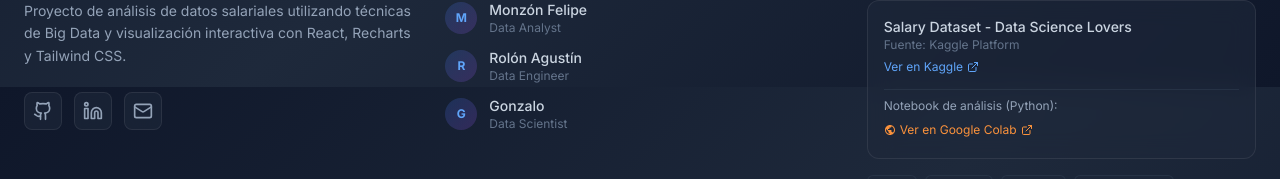
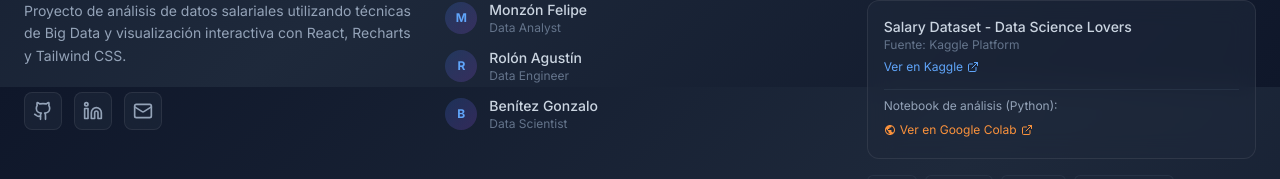
Before and after one commit to monzonfelipe0710-stack/bigdick, a React (Vite) app in the folder salary-dashboard/: page / in a window 1280 px wide. Shown: the part 3113-3292 px from the top of the page. Built offline with nearby package versions, Linux system fonts and the light colour scheme.

Commit message:
Fix team member name: Benítez Gonzalo (complete surname)

```diff
--- a/salary-dashboard/src/components/Footer.jsx
+++ b/salary-dashboard/src/components/Footer.jsx
@@ -5,7 +5,7 @@ export default function Footer() {
   const teamMembers = [
     { name: 'Monzón Felipe', role: 'Data Analyst' },
     { name: 'Rolón Agustín', role: 'Data Engineer' },
-    { name: 'Gonzalo', role: 'Data Scientist' }
+    { name: 'Benítez Gonzalo', role: 'Data Scientist' }
   ];
 
   return (
```
